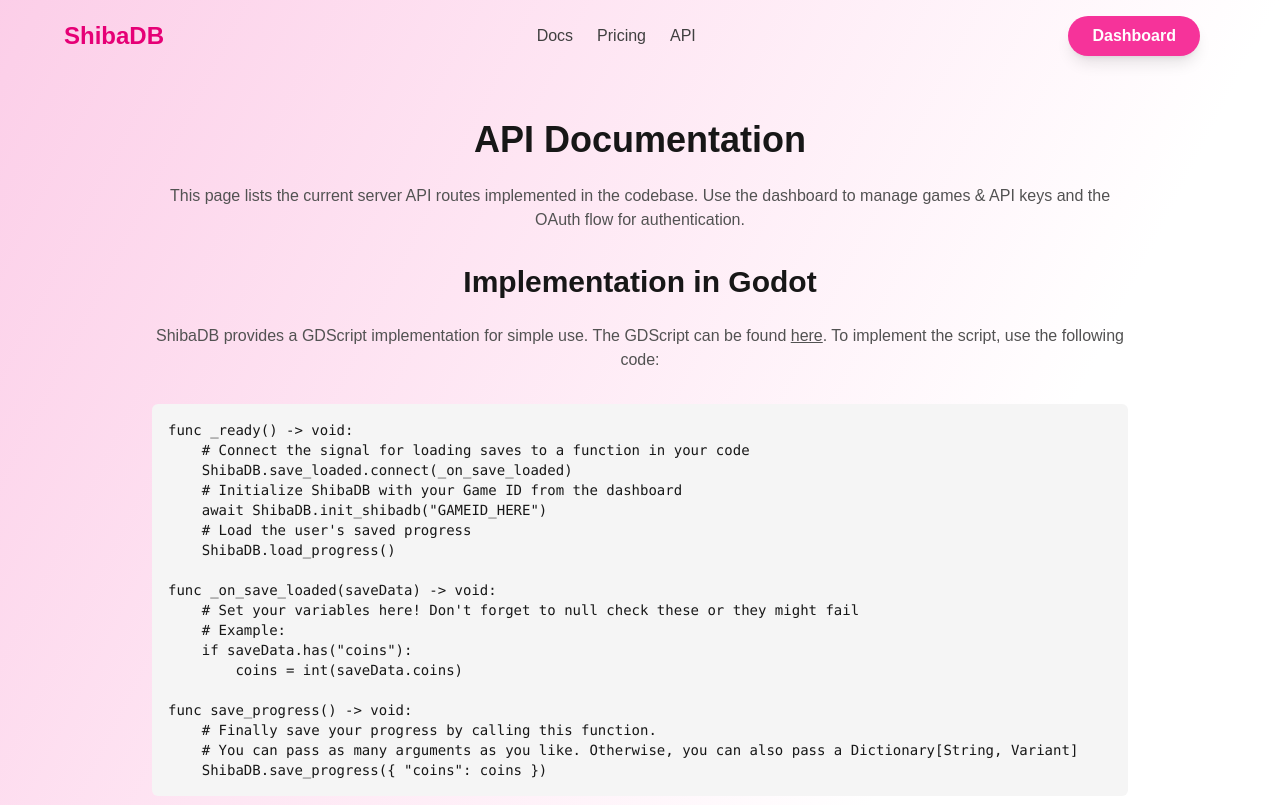
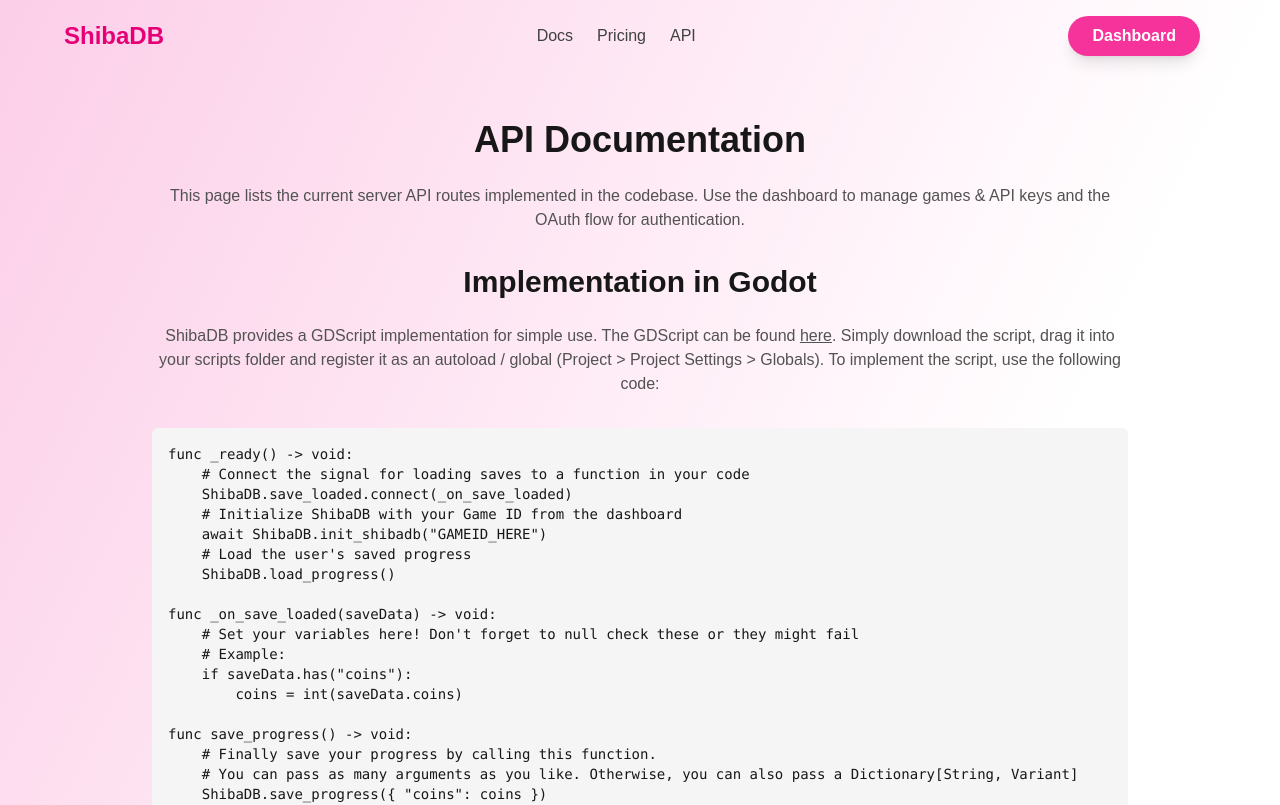
Before and after one commit to RafaeloxMC/shibadb, a Next.js app: page /docs in a window 1280 px wide. Shown: the top 805 px of the page. Built offline with nearby package versions, Linux system fonts and the light colour scheme.

Commit message:
Update docs

```diff
--- a/src/app/docs/page.tsx
+++ b/src/app/docs/page.tsx
@@ -159,7 +159,10 @@
 					>
 						here
 					</Link>
-					. To implement the script, use the following code:
+					. Simply download the script, drag it into your scripts
+					folder and register it as an autoload / global (Project &gt;
+					Project Settings &gt; Globals). To implement the script, use
+					the following code:
 				</p>
 
 				<pre className="bg-neutral-100 dark:bg-neutral-900 rounded-md p-4 mt-4 mb-8 text-sm overflow-auto">
@@ -181,7 +184,12 @@
 func save_progress() -> void:
 	# Finally save your progress by calling this function.
 	# You can pass as many arguments as you like. Otherwise, you can also pass a Dictionary[String, Variant]
-	ShibaDB.save_progress({ "coins": coins })`}
+	ShibaDB.save_progress({ "coins": coins })
+
+func reset_progress() -> void:
+	# If you want to reset the players' progress, use this method:
+	# The name currently defaults to "Untitled Save"
+	ShibaDB.reset_progress("MY SAVE NAME")`}
 					</code>
 				</pre>
 
```
